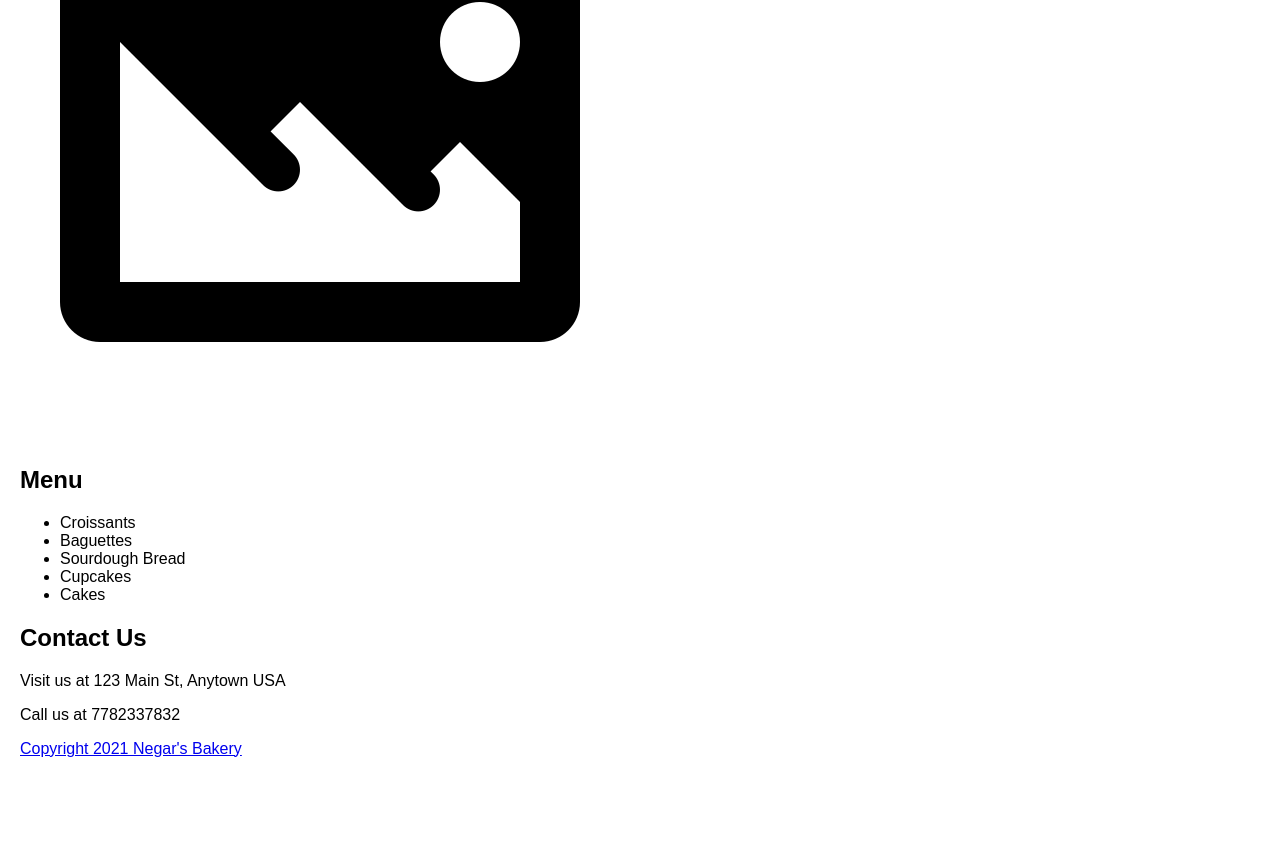
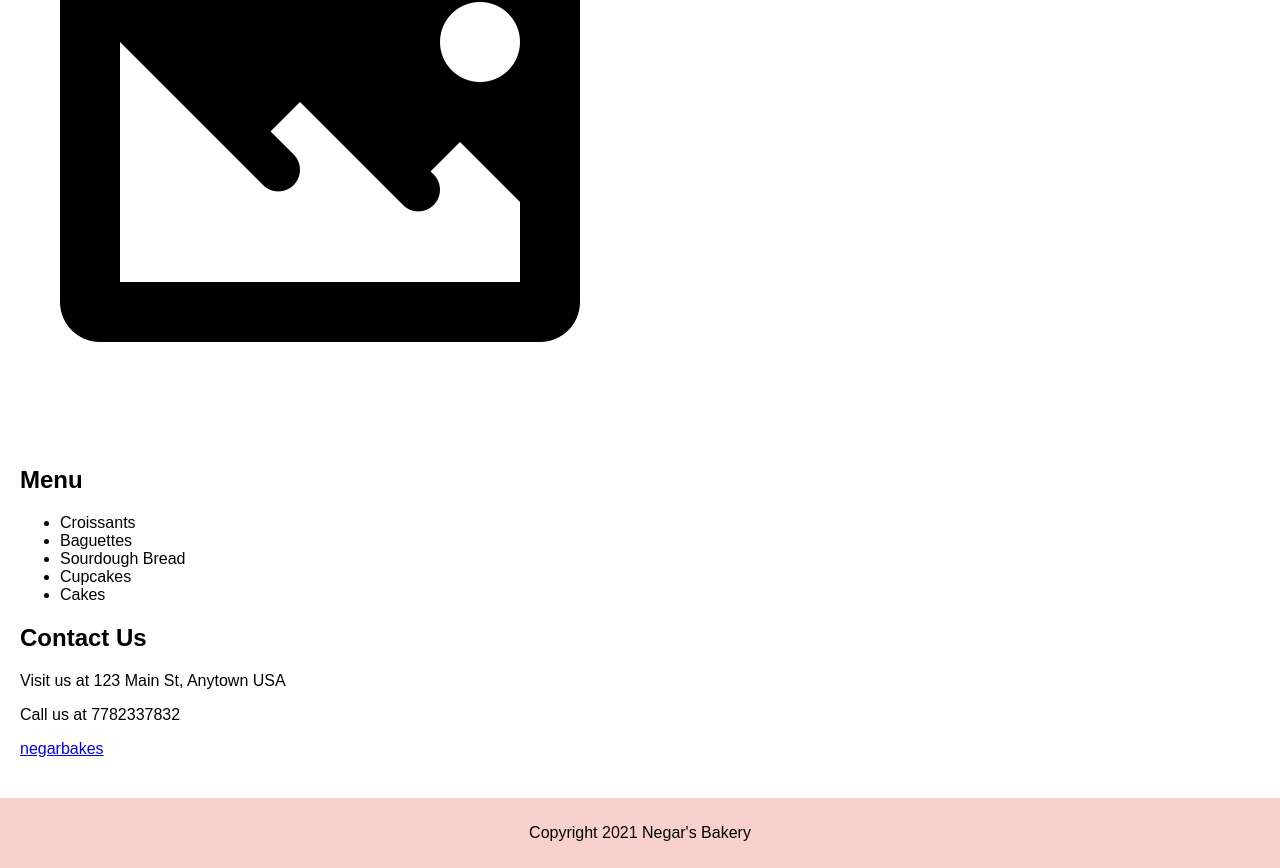
Before and after one commit to Negarbakes/negarbakes.github.io, a plain HTML site: page index.html in a window 1280 px wide. Shown: the part 619-1487 px from the top of the page. Before the commit the page ends 1417 px from the top, so only its background shows below. Drawn offline with Linux system fonts and the light colour scheme.

Commit message:
Update index.html

```diff
--- a/index.html
+++ b/index.html
@@ -65,7 +65,7 @@ setInterval(showNextImage, 3000);  // Show the next image every 3 seconds
       <h2>Contact Us</h2>
       <p>Visit us at 123 Main St, Anytown USA</p>
       <p>Call us at 7782337832</p>
-      <p><a href="www.instagram.com/negarbakes>negarbakes</a></p>
+      <p><a href="www.instagram.com/negarbakes">negarbakes</a></p>
     </section>
   </main>
   <footer>
```
